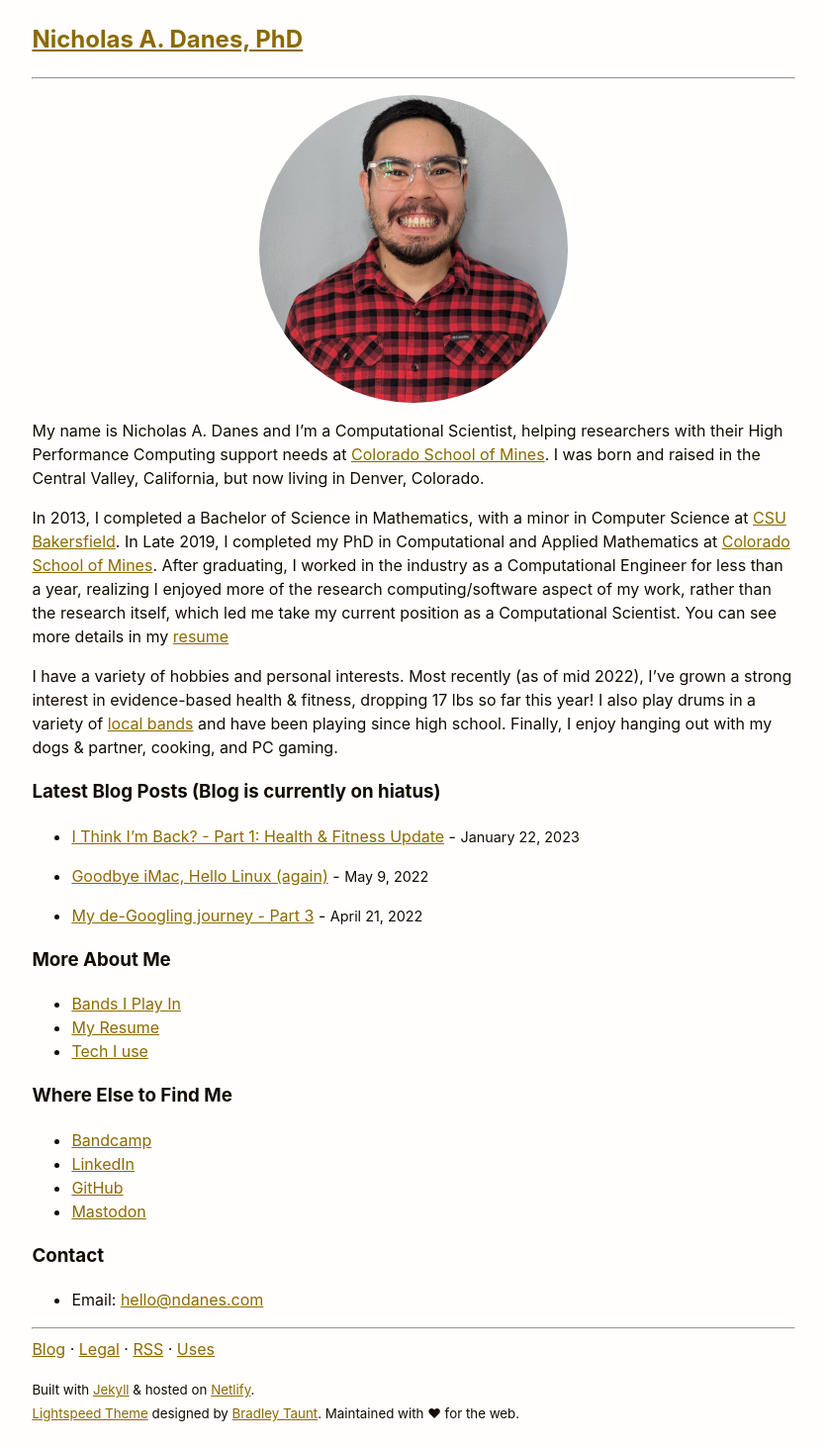
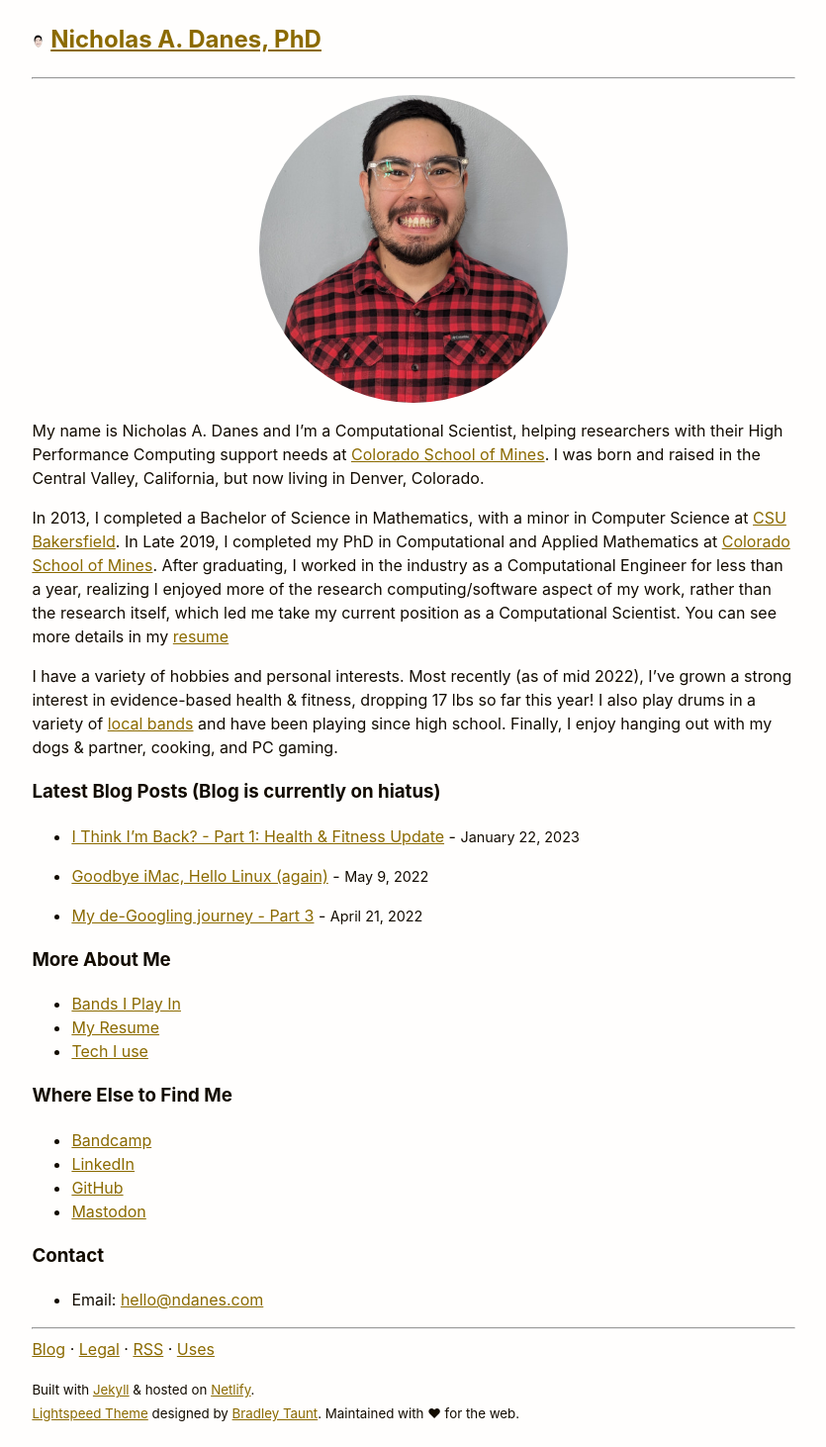
Before and after one commit to danesnick/website_lightspeed, a Jekyll site: the page built from index.markdown, in a window 1280 px wide. Shown: the whole page at 99% size, without its empty margins (222-1057 px from the left). Built offline with Jekyll 4.4.1, drawn with Linux system fonts in a browser that asks for light colours.

Commit message:
Update header.html

```diff
--- a/_includes/header.html
+++ b/_includes/header.html
@@ -1,5 +1,6 @@
 <header role="banner">
     <h2 style="margin-top:0;">
+    <a href="{{ site.baseurl }}/" title="Home"><img style="height:1ex;" src="/images/me_header.png"></a>
     <a href="{{ site.baseurl }}/" title="Home">{{ site.title }}</a>
     <br><small>{{ site.tagline }}</small>
     </h3>
```
